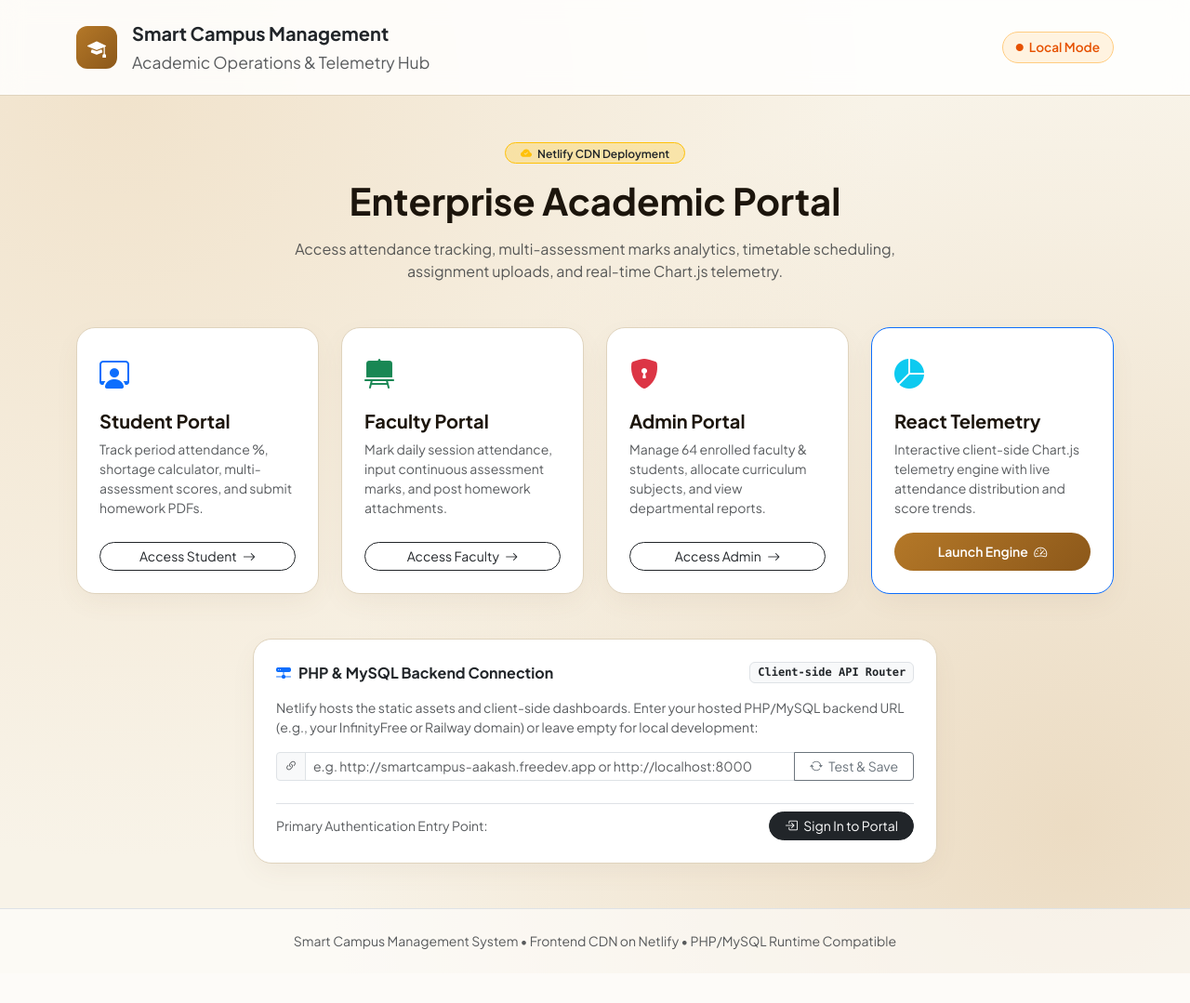
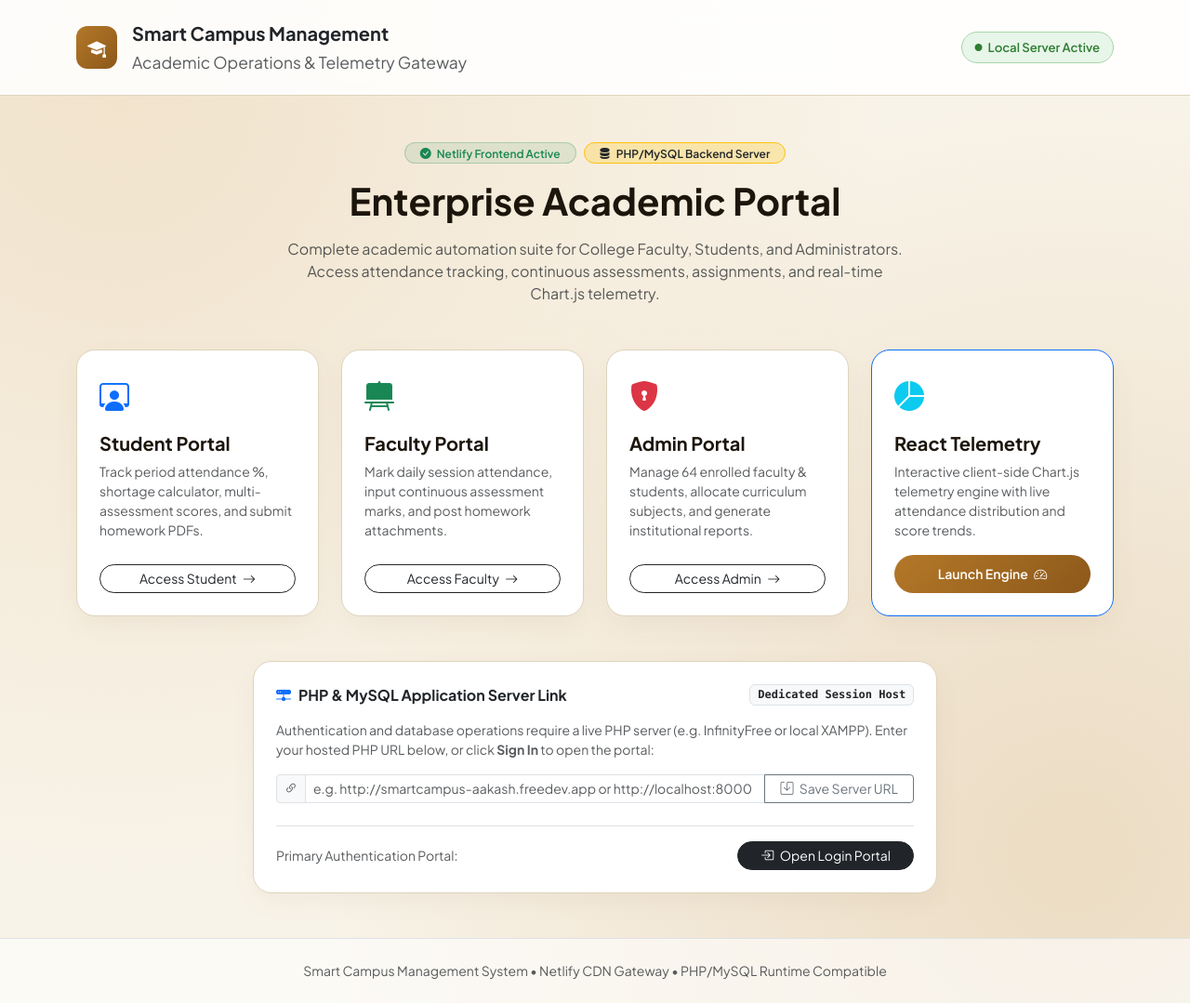
Before and after one commit to Aakash-002-rec/Smart-Campus-Management-System, a PHP site: page /index.html in a window 1280 px wide. Shown: the whole page at 93% size. Before the commit the page ends 1047 px from the top, so only its background shows below. Run offline with PHP 8.4, Linux system fonts and the light colour scheme.

Commit message:
fix(portal): route gateway buttons to login.php with role selector and safe server prompt

```diff
--- a/index.html
+++ b/index.html
@@ -3,7 +3,7 @@
 <head>
     <meta charset="UTF-8">
     <meta name="viewport" content="width=device-width, initial-scale=1.0">
-    <title>Smart Campus Management System — Cloud Portal</title>
+    <title>Smart Campus Management System — Cloud Gateway</title>
 
     <!-- Google Fonts -->
     <link rel="preconnect" href="https://fonts.googleapis.com">
@@ -37,7 +37,7 @@
         }
 
         .navbar-custom {
-            background: rgba(255, 255, 255, 0.85);
+            background: rgba(255, 255, 255, 0.88);
             backdrop-filter: blur(12px);
             border-bottom: 1px solid var(--border-color);
         }
@@ -89,7 +89,7 @@
             gap: 6px;
             padding: 6px 14px;
             border-radius: 30px;
-            font-size: 0.85rem;
+            font-size: 0.82rem;
             font-weight: 600;
         }
 
@@ -104,6 +104,12 @@
             color: #e65100;
             border: 1px solid #ffcc80;
         }
+
+        .status-pill.neutral {
+            background: #f1f5f9;
+            color: #475569;
+            border: 1px solid #cbd5e1;
+        }
     </style>
 </head>
 <body>
@@ -115,28 +121,33 @@
                 <span class="brand-badge"><i class="bi bi-mortarboard-fill"></i></span>
                 <div>
                     <span class="fw-bold fs-5 d-block text-dark">Smart Campus Management</span>
-                    <span class="text-muted small">Academic Operations &amp; Telemetry Hub</span>
+                    <span class="text-muted small">Academic Operations &amp; Telemetry Gateway</span>
                 </div>
             </a>
             <div class="d-flex align-items-center gap-2">
-                <span id="backendStatusPill" class="status-pill offline">
+                <span id="backendStatusPill" class="status-pill neutral">
                     <i class="bi bi-circle-fill" style="font-size: 8px;"></i>
-                    <span id="backendStatusText">Checking Backend...</span>
+                    <span id="backendStatusText">Checking Server...</span>
                 </span>
             </div>
         </div>
     </nav>
 
-    <!-- Main Container -->
+    <!-- Main Content -->
     <main class="container my-auto py-5">
         <!-- Hero Header -->
         <div class="text-center mb-5">
-            <span class="badge bg-warning bg-opacity-25 text-dark border border-warning px-3 py-1.5 rounded-pill mb-3 fw-semibold">
-                <i class="bi bi-cloud-check-fill text-warning me-1"></i> Netlify CDN Deployment
-            </span>
+            <div class="d-inline-flex align-items-center gap-2 mb-3">
+                <span class="badge bg-success bg-opacity-10 text-success border border-success border-opacity-25 px-3 py-1.5 rounded-pill fw-semibold">
+                    <i class="bi bi-check-circle-fill me-1"></i> Netlify Frontend Active
+                </span>
+                <span class="badge bg-warning bg-opacity-25 text-dark border border-warning px-3 py-1.5 rounded-pill fw-semibold">
+                    <i class="bi bi-server me-1"></i> PHP/MySQL Backend Server
+                </span>
+            </div>
             <h1 class="fw-bold display-6 mb-3">Enterprise Academic Portal</h1>
-            <p class="text-muted mx-auto" style="max-width: 650px;">
-                Access attendance tracking, multi-assessment marks analytics, timetable scheduling, assignment uploads, and real-time Chart.js telemetry.
+            <p class="text-muted mx-auto" style="max-width: 680px;">
+                Complete academic automation suite for College Faculty, Students, and Administrators. Access attendance tracking, continuous assessments, assignments, and real-time Chart.js telemetry.
             </p>
         </div>
 
@@ -150,9 +161,9 @@
                     <p class="text-muted small flex-grow-1">
                         Track period attendance %, shortage calculator, multi-assessment scores, and submit homework PDFs.
                     </p>
-                    <a href="frontend/pages/student-dashboard.php" class="btn btn-outline-dark btn-sm rounded-pill dynamic-portal-link" data-path="frontend/pages/student-dashboard.php">
+                    <button type="button" onclick="navigateToRole('student')" class="btn btn-outline-dark btn-sm rounded-pill mt-auto">
                         Access Student <i class="bi bi-arrow-right ms-1"></i>
-                    </a>
+                    </button>
                 </div>
             </div>
 
@@ -164,9 +175,9 @@
                     <p class="text-muted small flex-grow-1">
                         Mark daily session attendance, input continuous assessment marks, and post homework attachments.
                     </p>
-                    <a href="frontend/pages/faculty-dashboard.php" class="btn btn-outline-dark btn-sm rounded-pill dynamic-portal-link" data-path="frontend/pages/faculty-dashboard.php">
+                    <button type="button" onclick="navigateToRole('faculty')" class="btn btn-outline-dark btn-sm rounded-pill mt-auto">
                         Access Faculty <i class="bi bi-arrow-right ms-1"></i>
-                    </a>
+                    </button>
                 </div>
             </div>
 
@@ -176,11 +187,11 @@
                     <div class="mb-3 text-danger fs-2"><i class="bi bi-shield-lock-fill"></i></div>
                     <h5 class="fw-bold mb-2">Admin Portal</h5>
                     <p class="text-muted small flex-grow-1">
-                        Manage 64 enrolled faculty &amp; students, allocate curriculum subjects, and view departmental reports.
+                        Manage 64 enrolled faculty &amp; students, allocate curriculum subjects, and generate institutional reports.
                     </p>
-                    <a href="frontend/pages/admin-dashboard.php" class="btn btn-outline-dark btn-sm rounded-pill dynamic-portal-link" data-path="frontend/pages/admin-dashboard.php">
+                    <button type="button" onclick="navigateToRole('admin')" class="btn btn-outline-dark btn-sm rounded-pill mt-auto">
                         Access Admin <i class="bi bi-arrow-right ms-1"></i>
-                    </a>
+                    </button>
                 </div>
             </div>
 
@@ -192,7 +203,7 @@
                     <p class="text-muted small flex-grow-1">
                         Interactive client-side Chart.js telemetry engine with live attendance distribution and score trends.
                     </p>
-                    <a href="react-dashboard/index.html" class="btn btn-gradient btn-sm rounded-pill">
+                    <a href="react-dashboard/index.html" class="btn btn-gradient btn-sm rounded-pill mt-auto">
                         Launch Engine <i class="bi bi-speedometer2 ms-1"></i>
                     </a>
                 </div>
@@ -205,123 +216,161 @@
                 <div class="portal-card p-4">
                     <div class="d-flex align-items-center justify-content-between mb-3 flex-wrap gap-2">
                         <h6 class="fw-bold mb-0 text-dark">
-                            <i class="bi bi-hdd-network-fill me-2 text-primary"></i>PHP &amp; MySQL Backend Connection
+                            <i class="bi bi-hdd-network-fill me-2 text-primary"></i>PHP &amp; MySQL Application Server Link
                         </h6>
-                        <span class="badge bg-light text-dark border font-monospace small">Client-side API Router</span>
+                        <span class="badge bg-light text-dark border font-monospace small">Dedicated Session Host</span>
                     </div>
                     <p class="text-muted small mb-3">
-                        Netlify hosts the static assets and client-side dashboards. Enter your hosted PHP/MySQL backend URL (e.g., your InfinityFree or Railway domain) or leave empty for local development:
+                        Authentication and database operations require a live PHP server (e.g. InfinityFree or local XAMPP). Enter your hosted PHP URL below, or click <strong>Sign In</strong> to open the portal:
                     </p>
                     <div class="input-group input-group-sm mb-3">
                         <span class="input-group-text bg-light text-muted"><i class="bi bi-link-45deg"></i></span>
                         <input type="url" id="backendUrlInput" class="form-control" placeholder="e.g. http://smartcampus-aakash.freedev.app or http://localhost:8000">
-                        <button class="btn btn-outline-secondary px-3" type="button" onclick="testAndSaveBackend()">
-                            <i class="bi bi-arrow-repeat me-1"></i> Test &amp; Save
+                        <button class="btn btn-outline-secondary px-3" type="button" onclick="saveAndTestBackend()">
+                            <i class="bi bi-save me-1"></i> Save Server URL
                         </button>
                     </div>
                     <div id="connectionFeedback" class="small text-muted mb-2"></div>
-                    <div class="d-flex align-items-center justify-content-between pt-2 border-top">
-                        <span class="small text-muted">Primary Authentication Entry Point:</span>
-                        <a href="frontend/pages/login.php" id="primaryLoginBtn" class="btn btn-sm btn-dark rounded-pill px-3 dynamic-portal-link" data-path="frontend/pages/login.php">
-                            <i class="bi bi-box-arrow-in-right me-1"></i> Sign In to Portal
-                        </a>
+                    <div class="d-flex align-items-center justify-content-between pt-3 border-top flex-wrap gap-2">
+                        <span class="small text-muted">Primary Authentication Portal:</span>
+                        <button type="button" onclick="navigateToRole('')" class="btn btn-sm btn-dark rounded-pill px-4">
+                            <i class="bi bi-box-arrow-in-right me-1"></i> Open Login Portal
+                        </button>
                     </div>
                 </div>
             </div>
         </div>
     </main>
 
+    <!-- Modal: Backend Connection Instructions -->
+    <div class="modal fade" id="backendConfigModal" tabindex="-1" aria-labelledby="backendConfigModalLabel" aria-hidden="true">
+        <div class="modal-dialog modal-dialog-centered">
+            <div class="modal-content" style="border-radius: 20px; border: 1px solid var(--border-color);">
+                <div class="modal-header border-bottom">
+                    <h6 class="modal-title fw-bold" id="backendConfigModalLabel">
+                        <i class="bi bi-server text-warning me-2"></i>Live PHP Server Required
+                    </h6>
+                    <button type="button" class="btn-close" data-bs-dismiss="modal" aria-label="Close"></button>
+                </div>
+                <div class="modal-body p-4">
+                    <p class="small text-muted mb-3">
+                        You are viewing the static launchpad hosted on Netlify. Netlify does not execute PHP scripts or MySQL queries. To log in and use attendance, marks, and assignments:
+                    </p>
+                    <ol class="small text-muted ps-3 mb-3">
+                        <li class="mb-2"><strong>If using InfinityFree</strong>: Upload the project files to your <code>/htdocs</code> folder and enter your domain below (<code>http://smartcampus-aakash.freedev.app</code>).</li>
+                        <li><strong>If testing locally</strong>: Start MySQL and Apache in XAMPP and use <code>http://localhost:8000</code>.</li>
+                    </ol>
+                    <label class="form-label small fw-bold text-dark">Enter your live PHP server URL:</label>
+                    <div class="input-group input-group-sm mb-3">
+                        <span class="input-group-text bg-light"><i class="bi bi-globe"></i></span>
+                        <input type="url" id="modalBackendInput" class="form-control" placeholder="http://smartcampus-aakash.freedev.app">
+                    </div>
+                </div>
+                <div class="modal-footer border-top py-2">
+                    <button type="button" class="btn btn-sm btn-secondary rounded-pill px-3" data-bs-dismiss="modal">Cancel</button>
+                    <button type="button" class="btn btn-sm btn-primary rounded-pill px-3" onclick="saveFromModalAndLaunch()">Save &amp; Open Portal</button>
+                </div>
+            </div>
+        </div>
+    </div>
+
     <!-- Footer -->
     <footer class="text-center py-4 text-muted small border-top" style="background: rgba(255,255,255,0.6);">
         <div class="container">
-            <span>Smart Campus Management System &bull; Frontend CDN on Netlify &bull; PHP/MySQL Runtime Compatible</span>
+            <span>Smart Campus Management System &bull; Netlify CDN Gateway &bull; PHP/MySQL Runtime Compatible</span>
         </div>
     </footer>
 
+    <!-- Bootstrap JS Bundle -->
+    <script src="https://cdn.jsdelivr.net/npm/bootstrap@5.3.2/dist/js/bootstrap.bundle.min.js"></script>
+
     <!-- Logic Script -->
     <script>
-        const DEFAULT_LOCAL = 'http://localhost:8000';
-        const DEFAULT_HOSTED = 'http://smartcampus-aakash.freedev.app';
+        const DEFAULT_INFINITYFREE = 'http://smartcampus-aakash.freedev.app';
+        let targetRoleToLaunch = '';
 
-        // Load saved backend URL
-        function getBackendUrl() {
-            return localStorage.getItem('smart_campus_backend_url') || '';
+        function getSavedBackend() {
+            return (localStorage.getItem('smart_campus_backend_url') || '').trim().replace(/\/+$/, '');
         }
 
-        function updatePortalLinks(baseUrl) {
-            const cleanBase = baseUrl.trim().replace(/\/+$/, '');
-            document.querySelectorAll('.dynamic-portal-link').forEach(link => {
-                const relPath = link.getAttribute('data-path');
-                if (cleanBase) {
-                    link.href = `${cleanBase}/${relPath}`;
-                } else {
-                    link.href = relPath;
-                }
-            });
+        function isNetlifyHost() {
+            return window.location.hostname.includes('netlify.app');
         }
 
-        async function pingBackend(url) {
-            if (!url) return false;
-            try {
-                const target = `${url.replace(/\/+$/, '')}/backend/student/api_student_data.php`;
-                const res = await fetch(target, { method: 'GET', cache: 'no-cache', mode: 'cors' });
-                return res.ok || res.status === 401 || res.status === 200;
-            } catch (e) {
-                // Return true if network reachable or CORS triggered
-                return false;
+        function navigateToRole(role) {
+            targetRoleToLaunch = role;
+            const backend = getSavedBackend();
+            const roleParam = role ? `?role=${role}` : '';
+
+            // If running on local server or direct Apache hosting
+            if (!isNetlifyHost()) {
+                window.location.href = `frontend/pages/login.php${roleParam}`;
+                return;
+            }
+
+            // On Netlify: check if backend is configured
+            if (backend) {
+                window.location.href = `${backend}/frontend/pages/login.php${roleParam}`;
+            } else {
+                // Show friendly configuration modal
+                const modalInput = document.getElementById('modalBackendInput');
+                modalInput.value = DEFAULT_INFINITYFREE;
+                const modal = new bootstrap.Modal(document.getElementById('backendConfigModal'));
+                modal.show();
             }
         }
 
-        async function testAndSaveBackend() {
-            const input = document.getElementById('backendUrlInput').value.trim();
+        function saveFromModalAndLaunch() {
+            const inputVal = document.getElementById('modalBackendInput').value.trim().replace(/\/+$/, '');
+            if (inputVal) {
+                localStorage.setItem('smart_campus_backend_url', inputVal);
+                document.getElementById('backendUrlInput').value = inputVal;
+                updateStatusBadge(true, 'Server Connected');
+            }
+            const modalEl = document.getElementById('backendConfigModal');
+            const modal = bootstrap.Modal.getInstance(modalEl);
+            if (modal) modal.hide();
+
+            const roleParam = targetRoleToLaunch ? `?role=${targetRoleToLaunch}` : '';
+            const destination = inputVal || DEFAULT_INFINITYFREE;
+            window.location.href = `${destination}/frontend/pages/login.php${roleParam}`;
+        }
+
+        function saveAndTestBackend() {
+            const val = document.getElementById('backendUrlInput').value.trim().replace(/\/+$/, '');
             const feedback = document.getElementById('connectionFeedback');
-            const pill = document.getElementById('backendStatusPill');
-            const pillText = document.getElementById('backendStatusText');
 
-            feedback.innerHTML = '<span class="text-info"><i class="bi bi-hourglass-split me-1"></i> Testing backend connection...</span>';
-
-            if (!input) {
+            if (!val) {
                 localStorage.removeItem('smart_campus_backend_url');
-                updatePortalLinks('');
-                feedback.innerHTML = '<span class="text-muted"><i class="bi bi-info-circle me-1"></i> Cleared custom backend URL. Using relative local paths.</span>';
-                pill.className = 'status-pill offline';
-                pillText.textContent = 'Local / Relative Mode';
+                feedback.innerHTML = '<span class="text-muted"><i class="bi bi-info-circle me-1"></i> Cleared backend URL. Using relative paths.</span>';
+                updateStatusBadge(false, 'Local / Relative Mode');
                 return;
             }
 
-            const cleanUrl = input.replace(/\/+$/, '');
-            localStorage.setItem('smart_campus_backend_url', cleanUrl);
-            updatePortalLinks(cleanUrl);
-
-            feedback.innerHTML = `<span class="text-success"><i class="bi bi-check-circle-fill me-1"></i> Saved backend URL: <code>${cleanUrl}</code>. All portal buttons now route through this host.</span>`;
-            pill.className = 'status-pill online';
-            pillText.textContent = 'Backend Configured';
+            localStorage.setItem('smart_campus_backend_url', val);
+            feedback.innerHTML = `<span class="text-success"><i class="bi bi-check-circle-fill me-1"></i> Saved: <code>${val}</code>. All portal logins route to this server.</span>`;
+            updateStatusBadge(true, 'Server Configured');
         }
 
-        // Initialize on load
-        document.addEventListener('DOMContentLoaded', () => {
-            const saved = getBackendUrl();
-            const input = document.getElementById('backendUrlInput');
+        function updateStatusBadge(isOnline, text) {
             const pill = document.getElementById('backendStatusPill');
             const pillText = document.getElementById('backendStatusText');
+            pill.className = `status-pill ${isOnline ? 'online' : 'offline'}`;
+            pillText.textContent = text;
+        }
+
+        document.addEventListener('DOMContentLoaded', () => {
+            const saved = getSavedBackend();
+            const input = document.getElementById('backendUrlInput');
 
             if (saved) {
                 input.value = saved;
-                updatePortalLinks(saved);
-                pill.className = 'status-pill online';
-                pillText.textContent = 'Backend Configured';
+                updateStatusBadge(true, 'Server Configured');
+            } else if (isNetlifyHost()) {
+                input.value = DEFAULT_INFINITYFREE;
+                updateStatusBadge(false, 'Upload to InfinityFree Needed');
             } else {
-                // If on Netlify, suggest the InfinityFree domain
-                if (window.location.hostname.includes('netlify.app')) {
-                    input.value = DEFAULT_HOSTED;
-                    localStorage.setItem('smart_campus_backend_url', DEFAULT_HOSTED);
-                    updatePortalLinks(DEFAULT_HOSTED);
-                    pill.className = 'status-pill online';
-                    pillText.textContent = 'InfinityFree Connected';
-                } else {
-                    pill.className = 'status-pill offline';
-                    pillText.textContent = 'Local Mode';
-                }
+                updateStatusBadge(true, 'Local Server Active');
             }
         });
     </script>
```
Also changed, not shown: frontend/pages/login.php (+11 -0 lines).
